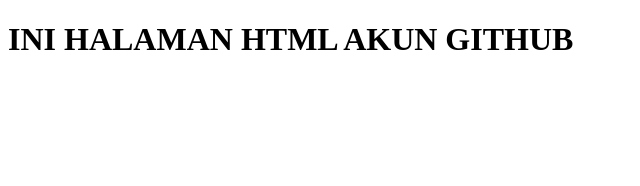
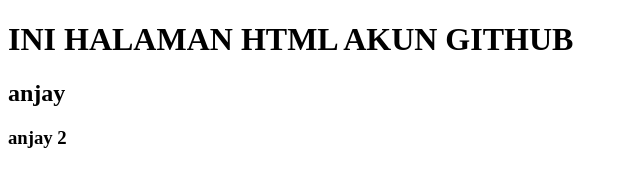
Before and after one commit to azhkiel/git-ilc, a plain HTML site: page GITHUB_1/index.html in a window 1280 px wide. Shown: the whole page, without its empty margins (0-640 px from the left). Drawn offline with Linux system fonts and the light colour scheme.

Commit message:
*index.html*

```diff
--- a/GITHUB_1/index.html
+++ b/GITHUB_1/index.html
@@ -7,5 +7,7 @@
 </head>
 <body>
     <h1>INI HALAMAN HTML AKUN GITHUB</h1>
+    <h2>anjay </h2>
+    <h3>anjay 2</h3>
 </body>
 </html>
```
